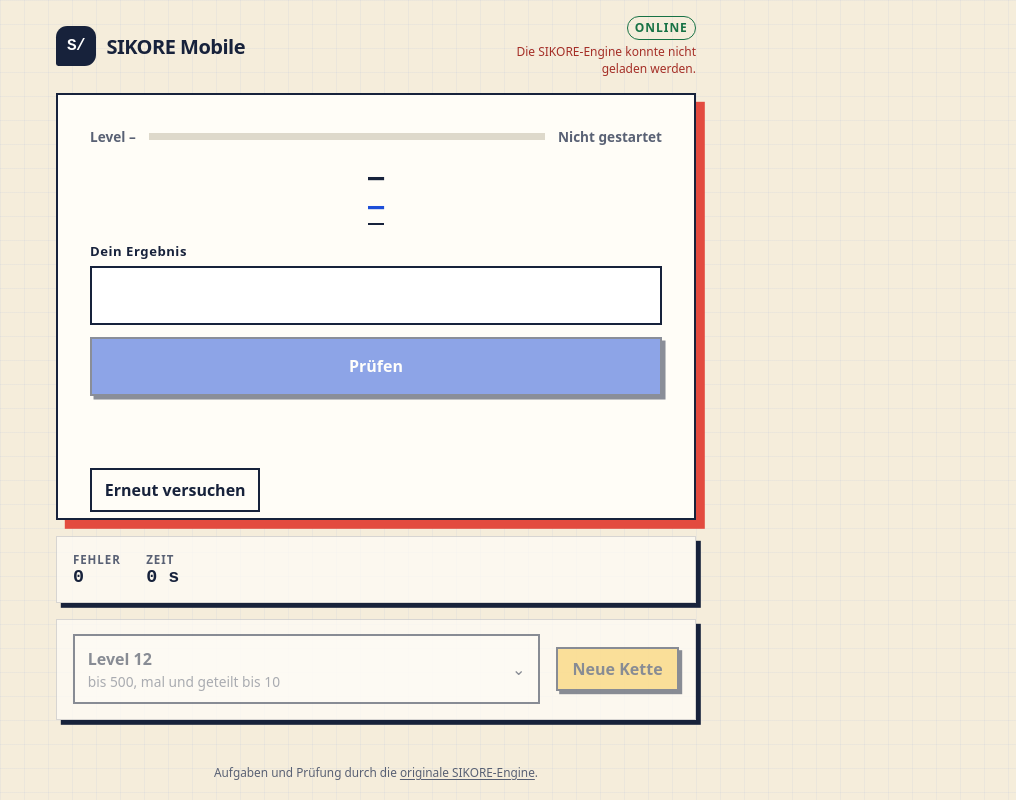
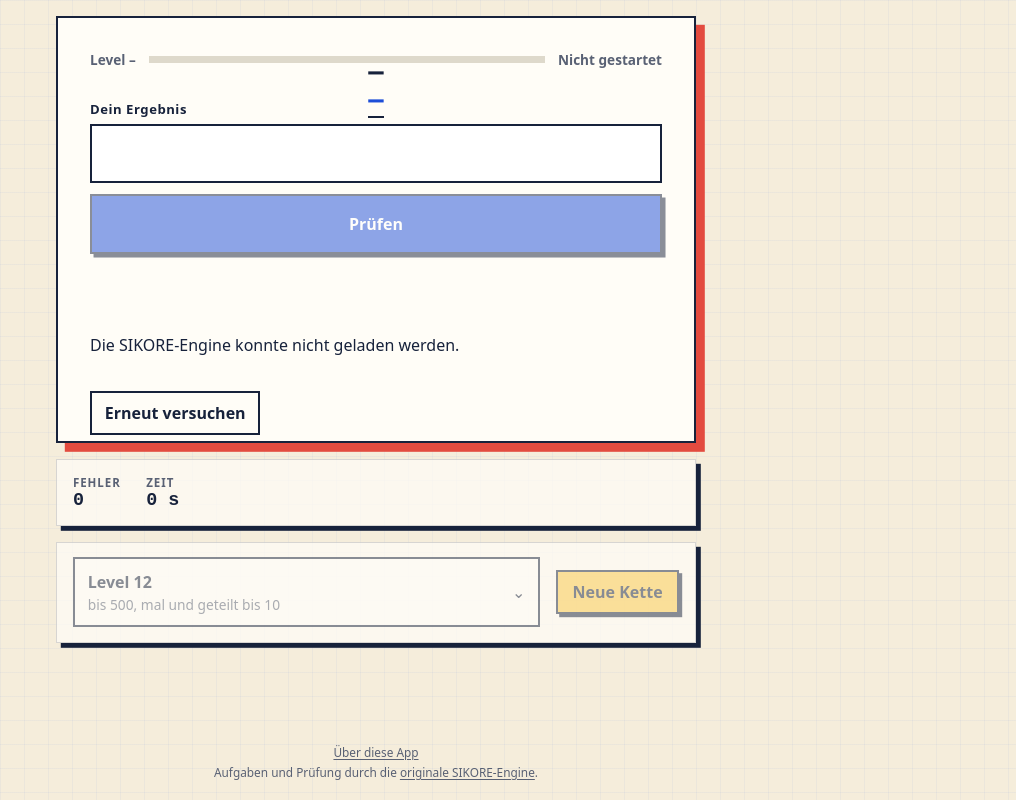
Before and after one commit to alexhartm/sikore-mobile-pwa, a website built with Vite: page index.html in a window 1280 px wide. Shown: the whole page, without its empty margins (264-1280 px from the left). Built offline with nearby package versions, Linux system fonts and the light colour scheme; no server answers.

Commit message:
header entfernt

```diff
--- a/index.html
+++ b/index.html
@@ -18,23 +18,6 @@
   </head>
   <body>
     <main class="app-shell">
-      <header class="masthead">
-        <a
-          class="brand"
-          href="#info"
-          aria-label="Informationen über SIKORE Mobile"
-        >
-          <span class="brand-mark" aria-hidden="true">S/</span>
-          <span>SIKORE Mobile</span>
-        </a>
-        <div class="connection" aria-live="polite">
-          <span id="network-status" class="network-pill">online</span>
-          <span id="runtime-status" class="runtime-status" role="status"
-            >Wird geladen …</span
-          >
-        </div>
-      </header>
-
       <div id="trainer-view" class="trainer-view">
         <section class="exercise-card" aria-labelledby="exercise-prompt">
           <div id="success-animation" class="success-burst" aria-hidden="true">
@@ -153,6 +136,7 @@
               Nochmal
             </button>
           </div>
+          <p id="runtime-status" role="status" hidden></p>
           <button id="retry-engine" class="text-button" type="button" hidden>
             Erneut versuchen
           </button>
@@ -242,6 +226,9 @@
       </section>
 
       <footer class="site-footer">
+        <a href="#info" aria-label="Informationen über SIKORE Mobile"
+          >Über diese App</a
+        >
         <p>
           Aufgaben und Prüfung durch die
           <a href="https://sikore.schiffner-tischer.de/" rel="external"
--- a/src/main.ts
+++ b/src/main.ts
@@ -18,7 +18,6 @@ function required<T extends Element>(selector: string): T {
 
 const ui = {
   status: required<HTMLElement>("#runtime-status"),
-  network: required<HTMLElement>("#network-status"),
   trainerView: required<HTMLElement>("#trainer-view"),
   infoView: required<HTMLElement>("#info-view"),
   level: required<HTMLButtonElement>("#level-select"),
@@ -92,12 +91,6 @@ function setControlsEnabled(enabled: boolean): void {
   ui.repeatChain.disabled = !enabled;
   ui.answer.disabled = !enabled;
   ui.submit.disabled = !enabled;
-}
-
-function updateNetworkStatus(): void {
-  const online = navigator.onLine;
-  ui.network.textContent = online ? "online" : "offline";
-  ui.network.dataset.state = online ? "online" : "offline";
 }
 
 function updateLevelDescription(): void {
@@ -255,6 +248,7 @@ function startChain(): void {
 async function bootEngine(): Promise<void> {
   setControlsEnabled(false);
   ui.retry.hidden = true;
+  ui.status.hidden = true;
   ui.status.textContent = "Rechenengine wird geladen …";
   ui.status.dataset.state = "loading";
 
@@ -273,6 +267,7 @@ async function bootEngine(): Promise<void> {
         ? error.message
         : "Die Rechenengine ist nicht verfügbar.";
     ui.status.dataset.state = "error";
+    ui.status.hidden = false;
     ui.progress.textContent = "Nicht gestartet";
     ui.progressBar.value = 0;
     ui.prompt.textContent = "Keine Aufgabe verfügbar.";
@@ -309,7 +304,6 @@ for (const level of LEVELS) {
   input.addEventListener("click", () => ui.levelDialog.close());
 }
 updateLevelDescription();
-updateNetworkStatus();
 
 ui.level.addEventListener("click", () => {
   ui.levelDialog.showModal();
@@ -387,8 +381,6 @@ ui.answerForm.addEventListener("submit", (event) => {
     if (state.feedback !== "correct") ui.answer.select();
   }
 });
-window.addEventListener("online", updateNetworkStatus);
-window.addEventListener("offline", updateNetworkStatus);
 window.addEventListener("hashchange", updateView);
 ui.successAnimation.addEventListener("animationend", (event) => {
   if (event.target === ui.successAnimation) {
--- a/src/ui/app.css
+++ b/src/ui/app.css
@@ -74,14 +74,7 @@ a {
     max(1rem, env(safe-area-inset-right)) max(1rem, env(safe-area-inset-bottom))
     max(1rem, env(safe-area-inset-left));
   display: grid;
-  grid-template-rows: auto 1fr auto;
-  gap: 1rem;
-}
-
-.masthead {
-  display: flex;
-  align-items: center;
-  justify-content: space-between;
+  grid-template-rows: 1fr auto;
   gap: 1rem;
 }
 
@@ -89,57 +82,6 @@ a {
   display: grid;
   align-content: start;
   gap: 1rem;
-}
-
-.brand {
-  display: inline-flex;
-  align-items: center;
-  gap: 0.65rem;
-  color: var(--ink);
-  font-size: 1.25rem;
-  font-weight: 800;
-  text-decoration: none;
-  letter-spacing: -0.025em;
-}
-
-.brand-mark {
-  width: 2.5rem;
-  height: 2.5rem;
-  display: grid;
-  place-items: center;
-  border-radius: 0.7rem 0.7rem 0.7rem 0.15rem;
-  color: white;
-  background: var(--ink);
-  font-family: ui-monospace, monospace;
-  font-size: 1rem;
-}
-
-.connection {
-  display: grid;
-  justify-items: end;
-  gap: 0.2rem;
-  font-size: 0.75rem;
-}
-
-.network-pill {
-  padding: 0.15rem 0.45rem;
-  border: 1px solid currentColor;
-  border-radius: 999px;
-  color: var(--green);
-  font-weight: 800;
-  text-transform: uppercase;
-  letter-spacing: 0.08em;
-}
-
-.network-pill[data-state="offline"],
-.runtime-status[data-state="error"] {
-  color: #a52f27;
-}
-
-.runtime-status {
-  max-width: 13rem;
-  color: #596174;
-  text-align: right;
 }
 
 .settings,
@@ -750,7 +692,6 @@ progress::-moz-progress-bar {
   overflow: hidden;
 }
 
-.keyboard-open .masthead,
 .keyboard-open .session-bar,
 .keyboard-open .settings,
 .keyboard-open .site-footer {
```
Also changed, not shown: tests/e2e/app.spec.ts (+2 -2 lines), tests/e2e/completion.spec.ts (+1 -1 lines), tests/e2e/inline-size.spec.ts (+1 -1 lines), tests/e2e/keyboard.spec.ts (+1 -3 lines), tests/e2e/level-picker.spec.ts (+3 -3 lines), tests/e2e/live-sikore.spec.ts (+1 -1 lines), tests/e2e/offline.spec.ts (+4 -4 lines), tests/e2e/stable-frame.spec.ts (+1 -1 lines).
